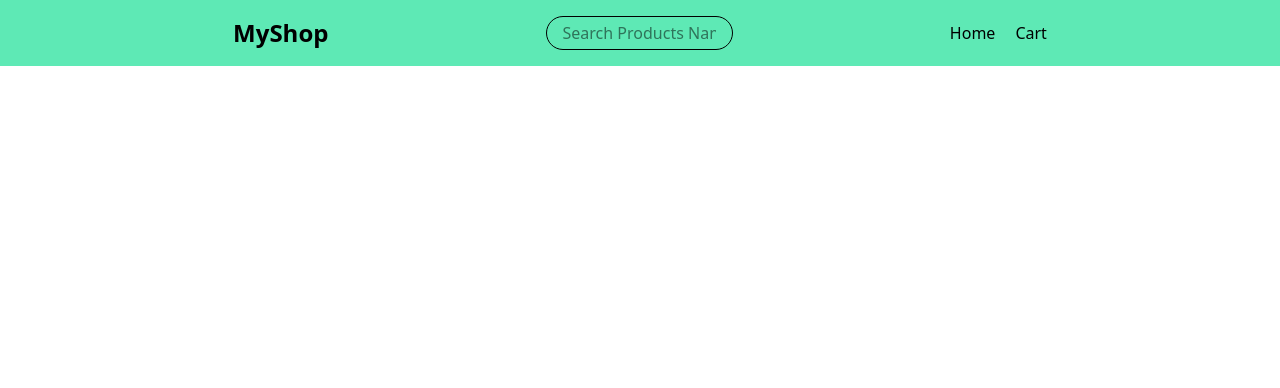
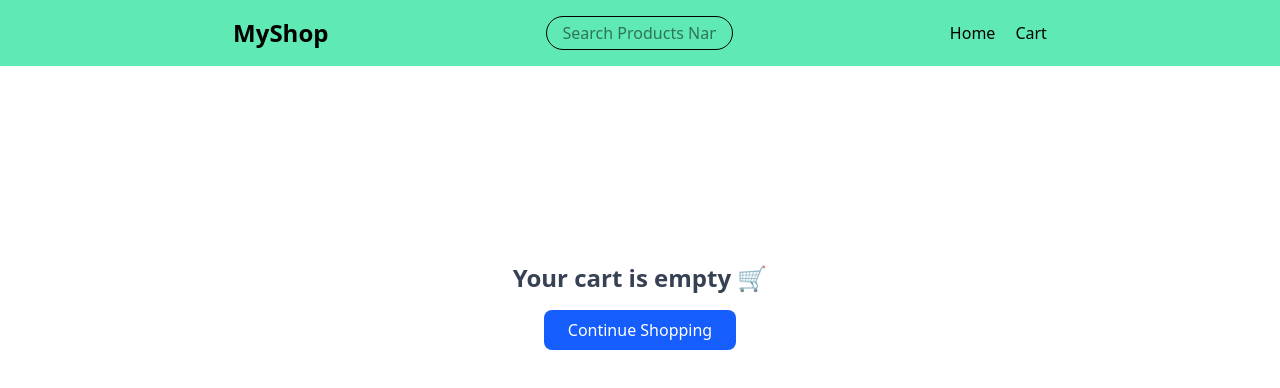
Before and after one commit to jayesh-shendurnikar-2001/e-commerce, a React (Vite) app: page /cart in a window 1280 px wide. Shown: the top 388 px of the page. Built offline with nearby package versions, Linux system fonts and the light colour scheme.

Commit message:
cart page added

```diff
--- a/src/pages/Cart.jsx
+++ b/src/pages/Cart.jsx
@@ -1,11 +1,61 @@
-import React from 'react'
+import { useSelector } from "react-redux";
+import { Link } from "react-router-dom";
+import CartItem from "../components/CartItem";
+import {
+  selectCartItems,
+  selectCartTotal,
+} from "../features/cart/cartSelectors";
 
 function Cart() {
+  const items = useSelector(selectCartItems);
+  const total = useSelector(selectCartTotal);
+
+  if (items.length === 0) {
+    return (
+      <div className="min-h-[60vh] flex flex-col items-center justify-center">
+        <h2 className="text-2xl font-semibold text-gray-700">
+          Your cart is empty 🛒
+        </h2>
+        <Link
+          to="/"
+          className="mt-4 bg-blue-600 text-white px-6 py-2 rounded-lg hover:bg-blue-700 transition"
+        >
+          Continue Shopping
+        </Link>
+      </div>
+    );
+  }
+
   return (
-    <div>
+    <div className="max-w-6xl mx-auto px-4 py-8">
 
+      <h2 className="text-3xl font-bold mb-6 text-gray-800">
+        Your Cart
+      </h2>
+
+      {/* Cart Items */}
+      <div className="space-y-4">
+        {items.map((item) => (
+          <CartItem key={item.id} item={item} />
+        ))}
+      </div>
+
+      {/* Total Section */}
+      <div className="mt-8 bg-white shadow-md rounded-xl p-6 flex flex-col sm:flex-row justify-between items-center gap-4">
+
+        <h3 className="text-xl font-semibold text-gray-800">
+          Total: ₹ {total}
+        </h3>
+
+        <Link to="/checkout">
+          <button className="w-full sm:w-auto bg-green-600 text-white px-6 py-2 rounded-lg hover:bg-green-700 transition">
+            Checkout
+          </button>
+        </Link>
+
+      </div>
     </div>
-  )
+  );
 }
 
-export default Cart
+export default Cart;
```
Also changed, not shown: src/components/CartItem.jsx (renamed from src/components/CaetItem.jsx).
